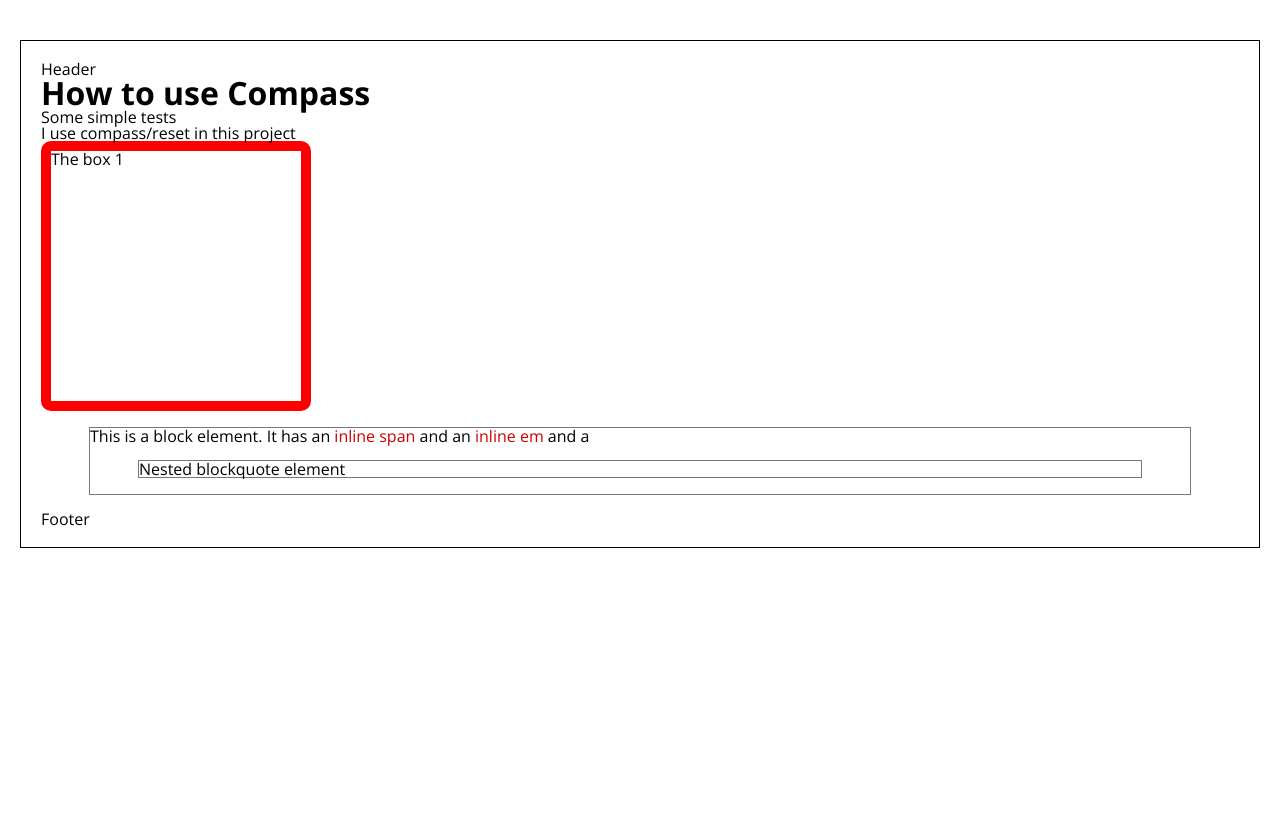
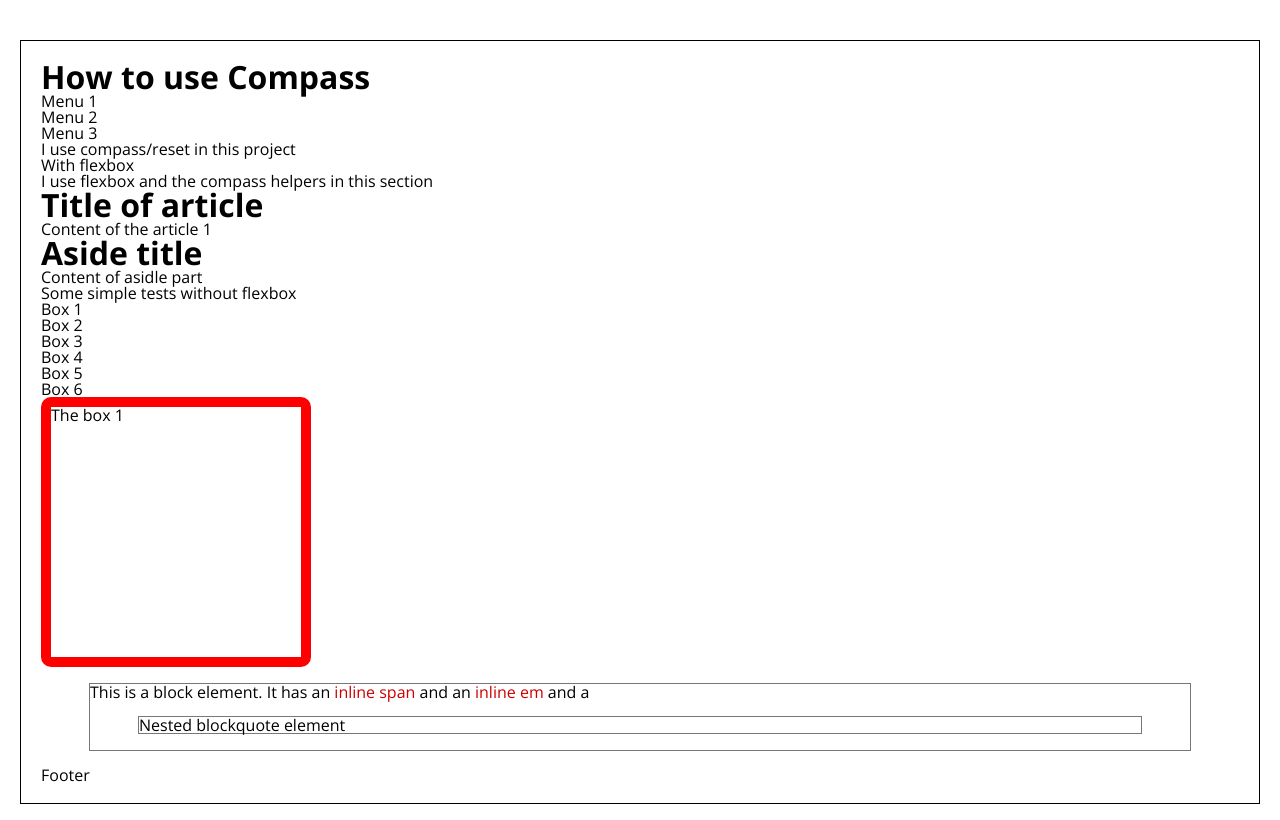
Before and after one commit to ChristopheMalo/Use-Compass, a plain HTML site: page index.html in a window 1280 px wide. Drawn offline with nearby package versions, Linux system fonts and the light colour scheme.

Commit message:
feat: add somme tag in index to use flexbox

```diff
--- a/index.html
+++ b/index.html
@@ -15,11 +15,45 @@
     </head>
     <body>
         <div id="container">
-            <header>Header</header>
+            <header>
+                <h1>How to use Compass</h1>
+                <nav>
+                    <ul>
+                        <li>Menu 1</li>
+                        <li>Menu 2</li>
+                        <li>Menu 3</li>
+                    </ul>
+                </nav>
+            </header>
+
+            <p>I use compass/reset in this project</p>
+
             <section>
-                <h1>How to use Compass</h1>
-                <h2>Some simple tests</h2>
-                <p>I use compass/reset in this project</p>
+                <h2>With flexbox</h2>
+                <p>I use flexbox and the compass helpers in this section</p>
+                <article>
+                    <h1>Title of article</h1>
+                    <p>Content of the article 1</p>
+                </article>
+                <aside>
+                    <h1>Aside title</h1>
+                    <p>Content of asidle part</p>
+                </aside>
+            </section>
+
+            <section>
+                <h2>Some simple tests without flexbox</h2>
+
+                <!-- Use Flexbox -->
+                <ul id="flexible">
+                    <li>Box 1</li>
+                    <li>Box 2</li>
+                    <li>Box 3</li>
+                    <li>Box 4</li>
+                    <li>Box 5</li>
+                    <li>Box 6</li>
+                </ul>
+
                 <div class="box1 testRadiusBox">The box 1</div>
                 <div class='exampleElementOfType'>
                 <div>
@@ -34,6 +68,7 @@
                     </blockquote>
                 </div>
               </div>
+
             </section>
             <footer>Footer</footer>
         </div>
```
